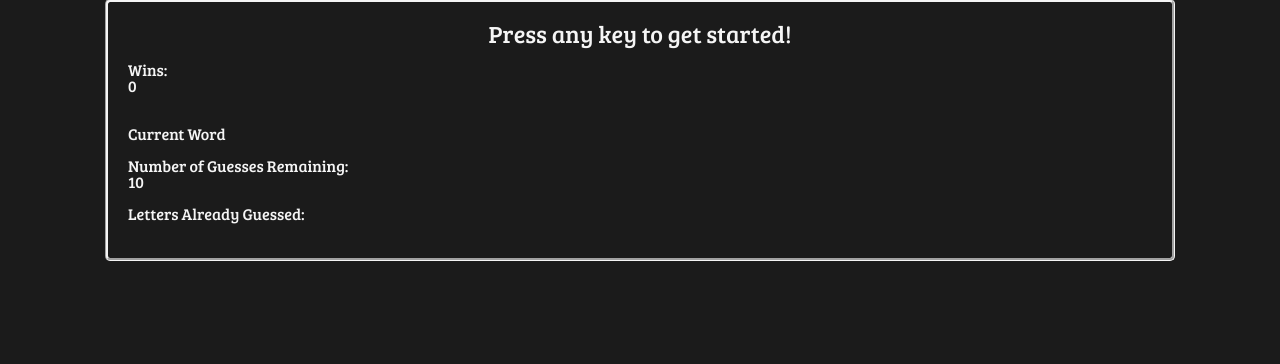
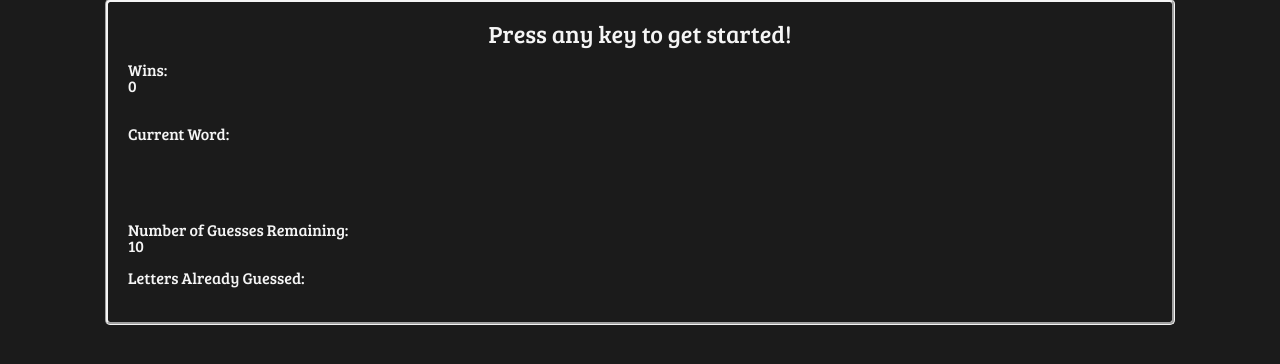
Before and after one commit to lnicholskara/Word-Guess-Game, a plain HTML site: page index.html in a window 1280 px wide. Shown: the part 348-712 px from the top of the page. Drawn offline with Linux system fonts and the light colour scheme.

Commit message:
declare variables and display start items

```diff
--- a/assets/javascript/game.js
+++ b/assets/javascript/game.js
@@ -1,6 +1,33 @@
-//Computer selects random word as default.
+//Declare global variables.
 
-//Listen for user keystroke
+var words = [
+    'hogwarts',
+    'muggle',
+    'voldemort',
+    'magic'];
+
+var guessingWord
+var lettersGuessed
+var numOfGuesses = 10;
+var wins = 0;
+var guessingWordDisplay
+
+//Computer displays preset values, selects random word as default and shows the letters as dashes.
+
+function getItem() {
+
+    winsDisplay.textContent = wins;
+    numOfGuessesDisplay.textContent = numOfGuesses;
+
+    guessingWord = words[Math.floor(Math.random() * words.length)];
+
+    guessingWordDisplay.textContent = []
+        for (var i = 0; i < guessingWord.length; i ++)
+        guessingWordDisplay.push('-');
+
+}
+
+//Listen for user keystroke.
 
 //Store that value in a variable
 
--- a/index.html
+++ b/index.html
@@ -11,7 +11,7 @@
        <link href="https://fonts.googleapis.com/css?family=Bree+Serif&amp;subset=latin-ext" rel="stylesheet">
    </head>
 
-<body>
+<body onload="getItem()">
 
    <header>
        <nav class="top">
@@ -25,11 +25,13 @@
         <div class="wrapper">
 
             <p class="instructions">Press any key to get started!</p><br>
-            <p>Wins:</p><div id="winsDisplay">0</div><br><br>
+            <p>Wins:</p><div id="winsDisplay"></div><br><br>
 
-            <p>Current Word</p><br>
+            <p>Current Word:</p><br><br>
 
-            <p>Number of Guesses Remaining:</p><div id="numOfGuessDisplay">10</div><br>
+                <span id="guessingWordDisplay"></span><br><br><br>
+
+            <p>Number of Guesses Remaining:</p><div id="numOfGuessesDisplay"></div><br>
             <p>Letters Already Guessed:</p><div id="lettersGuessedDisplay"></div><br>
 
 
```
Also changed, not shown: 1 other file.
